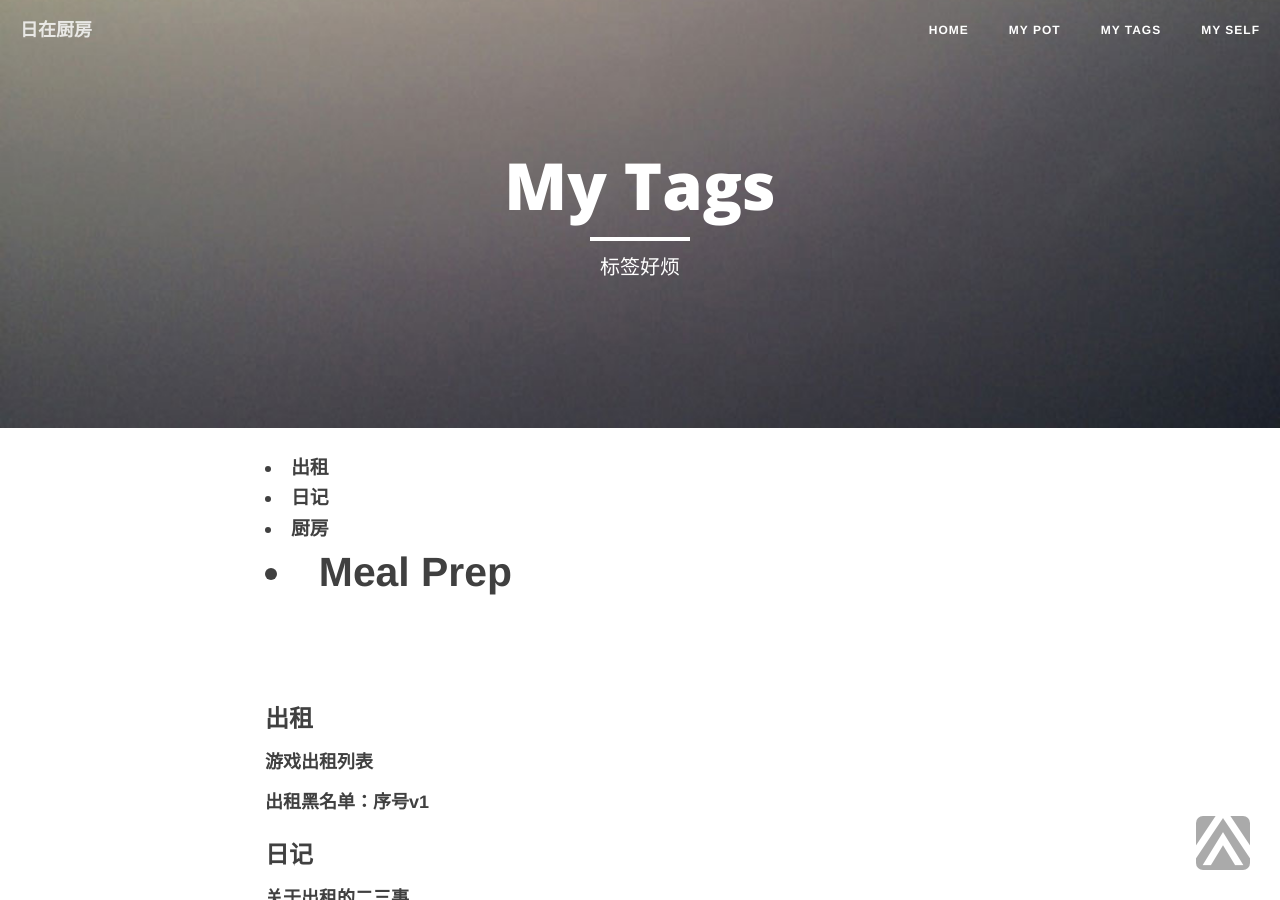
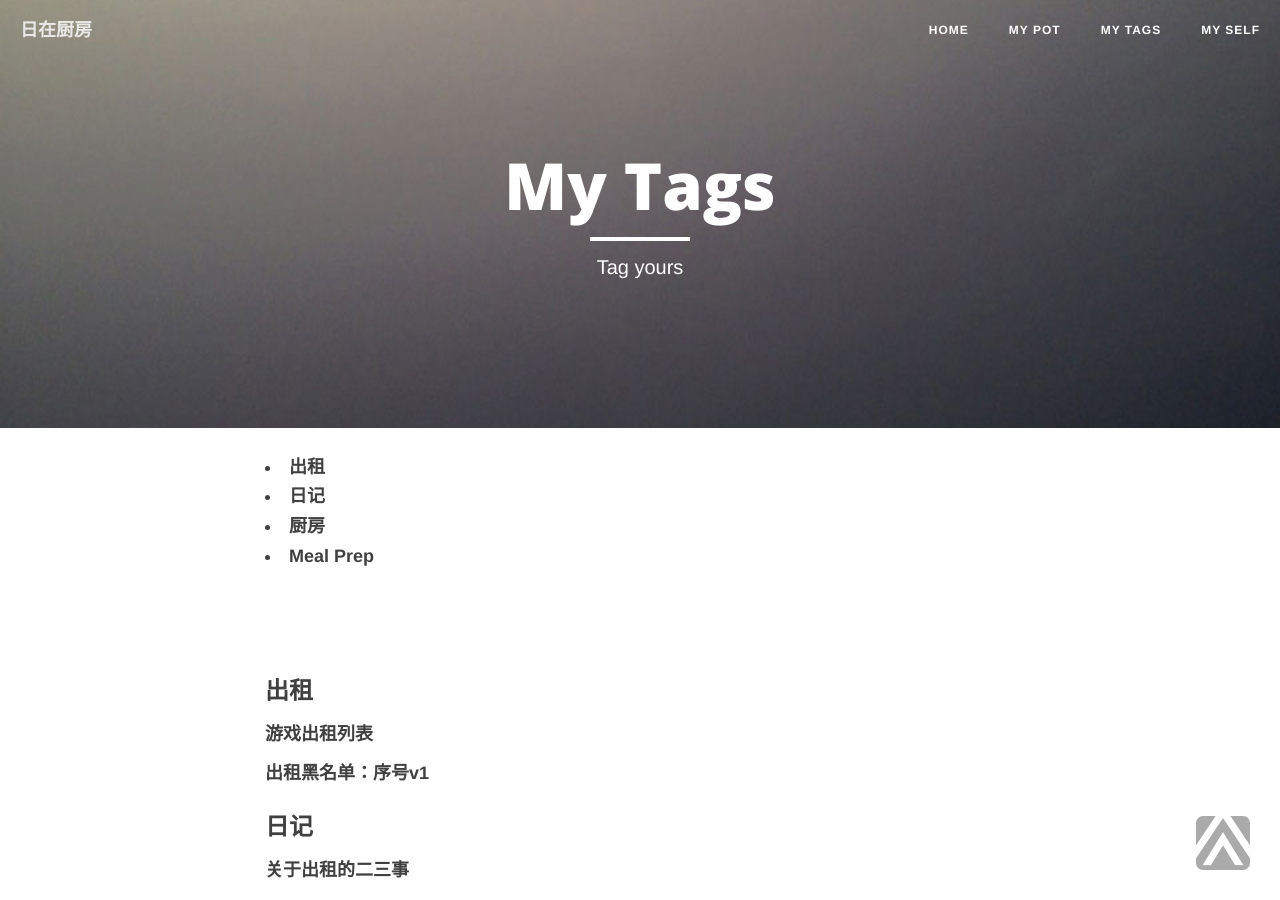
Before and after one commit to junyahuang/junyahuang.github.io, a Jekyll site: the page built from MyTags.md, in a window 1280 px wide and 900 px high. Built offline with Jekyll 4.4.1, drawn with Linux system fonts in a browser that asks for light colours; nearby versions of some CDN libraries.

Commit message:
Update MyTags.md

```diff
--- a/MyTags.md
+++ b/MyTags.md
@@ -1,7 +1,7 @@
 ---
 layout: page
 title: "My Tags"
-description: "标签好烦"
+description: "Tag yours"
 header-img: "img/headline4.jpg"
 ---
 
@@ -9,7 +9,7 @@ header-img: "img/headline4.jpg"
 
 
 {% for tag in site.tags %}
-<h4> <li style="font-size: {{ tag | first | size | times: 70 | divided_by: site.tags.size | plus: 70  }}%">
+<h4> <li style="font-size:105">
 <a href="#{{ tag | first | slugize }}">
    {{ tag | first }}
     </a>
```
